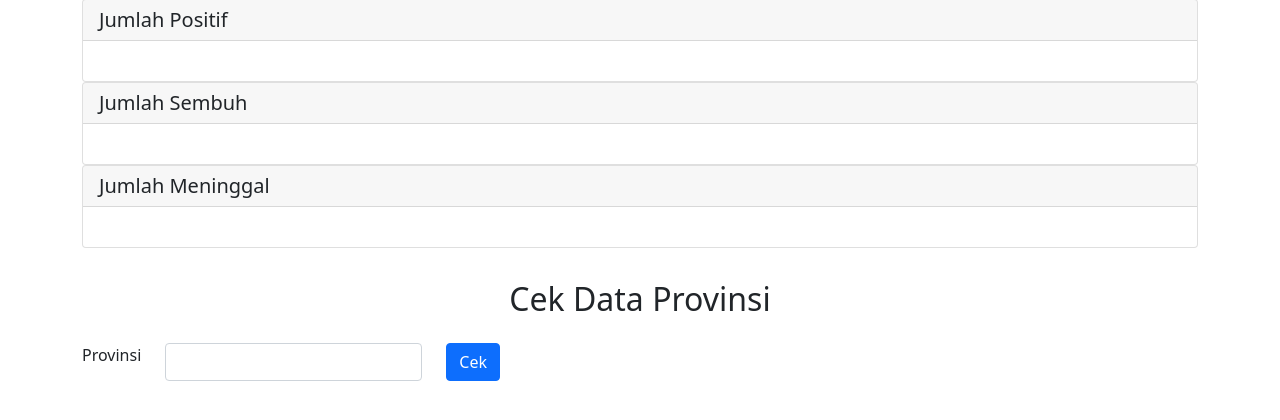
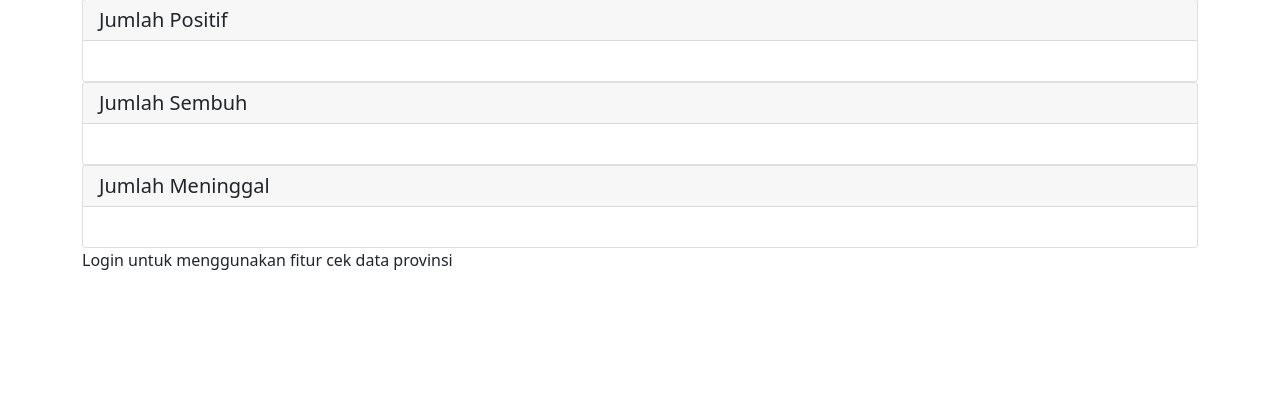
Before and after one commit to stevennovaryo/icovid, a Django app: page /tracker/ in a window 1280 px wide. Shown: the part 95-515 px from the top of the page. Run offline with Django 3.2, Linux system fonts and the light colour scheme.

Commit message:
[tracker] Implement login only for province data

```diff
--- a/tracker/templates/tracker_index.html
+++ b/tracker/templates/tracker_index.html
@@ -31,6 +31,7 @@
                 </div>
             </div>
 
+            {% if user.is_authenticated %}
                 <h2 style="padding: 1em 0 0.5em 0; text-align: center;">Cek Data Provinsi</h2>
                 <div class="row">
                     <div class="col-auto">
@@ -64,6 +65,12 @@
                         </div>
                     </div>
                 </div>
+            {% else %}
+                <p>Login untuk menggunakan fitur cek data provinsi</p>
+            {% endif %}
+
+
+
         </div>
 
         <script src="https://cdn.jsdelivr.net/npm/bootstrap@5.1.2/dist/js/bootstrap.bundle.min.js" integrity="sha384-kQtW33rZJAHjgefvhyyzcGF3C5TFyBQBA13V1RKPf4uH+bwyzQxZ6CmMZHmNBEfJ" crossorigin="anonymous"></script>
```
Lines whose indentation alone changed are shown as unchanged.
